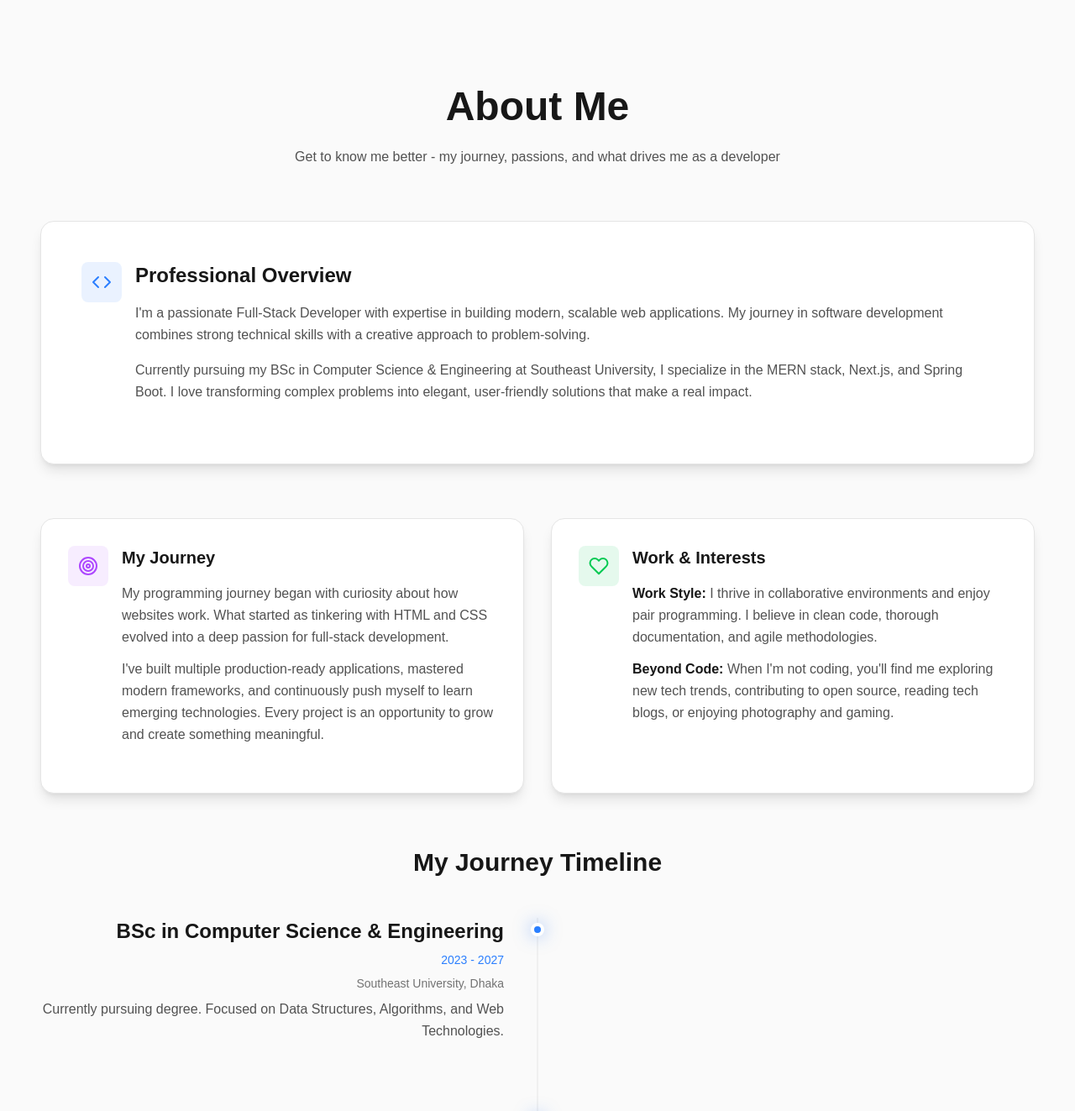
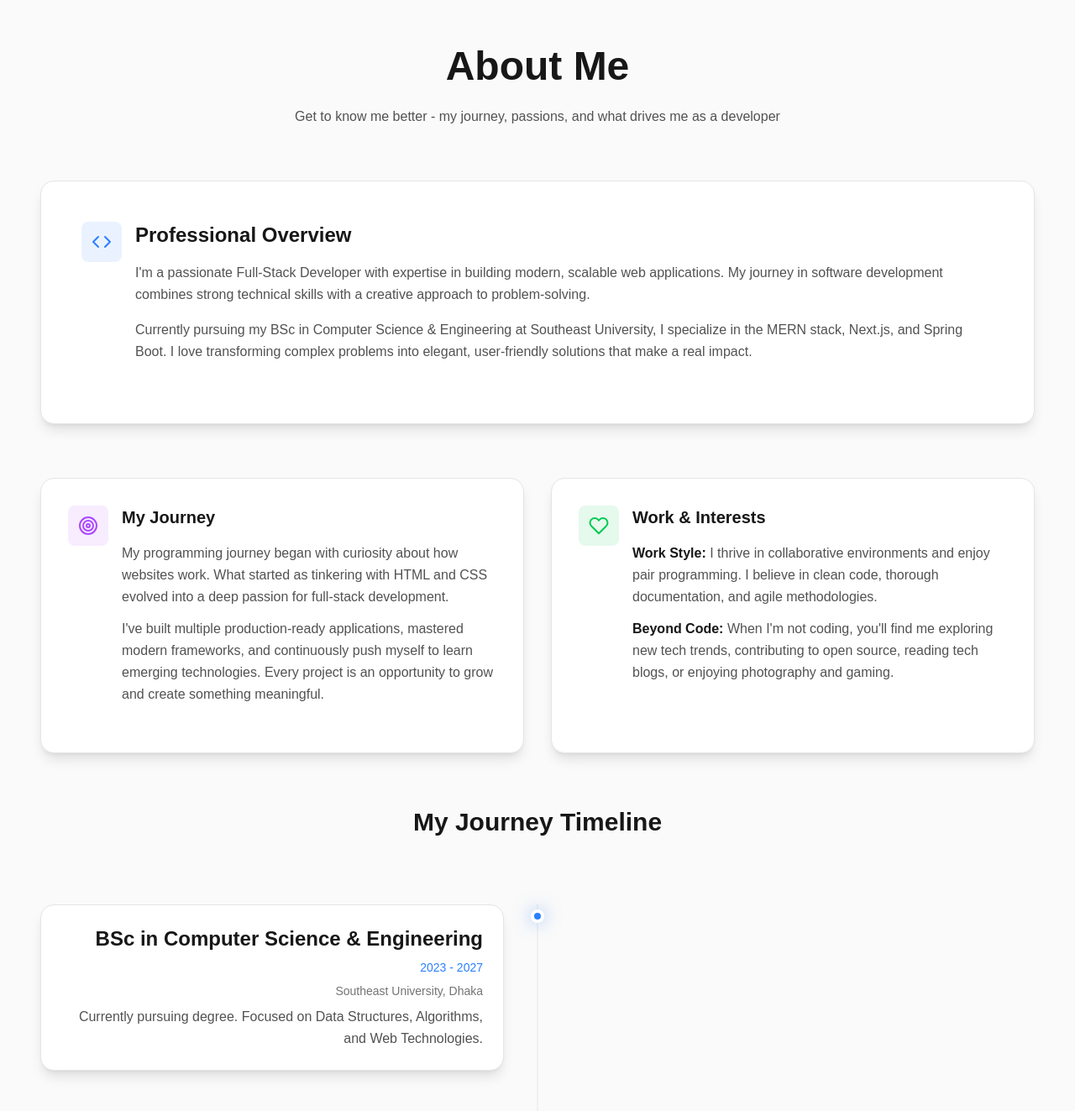
Before and after one commit to alhasandhali/alhasandhali-portfolio, a Next.js app: page / in a window 1280 px wide. Shown: the part 887-2210 px from the top of the page at 84% size. Built offline with nearby package versions, Linux system fonts and the light colour scheme.

Commit message:
Refine timeline, contact responsiveness, and optimize spacing

```diff
--- a/package.json
+++ b/package.json
@@ -10,11 +10,14 @@
   },
   "dependencies": {
     "@radix-ui/react-slot": "^1.2.4",
+    "@studio-freight/lenis": "^1.0.42",
+    "@studio-freight/react-lenis": "^0.0.47",
     "class-variance-authority": "^0.7.1",
     "clsx": "^2.1.1",
     "emailjs-com": "^3.2.0",
     "framer-motion": "^12.23.25",
     "gsap": "^3.13.0",
+    "lenis": "^1.3.15",
     "lucide-react": "^0.555.0",
     "mini-svg-data-uri": "^1.4.4",
     "next": "16.0.6",
--- a/src/app/layout.tsx
+++ b/src/app/layout.tsx
@@ -2,6 +2,8 @@ import type { Metadata } from "next";
 import { Inter, Space_Grotesk } from "next/font/google";
 import "./globals.css";
 import { ThemeProvider } from "@/components/ThemeProvider";
+import { SmoothScroll } from "@/components/SmoothScroll";
+import { BackgroundBeams } from "@/components/ui/background-beams";
 
 const inter = Inter({ subsets: ["latin"], variable: '--font-inter' });
 const space = Space_Grotesk({ subsets: ["latin"], variable: '--font-space' });
@@ -20,7 +22,12 @@ export default function RootLayout({
     <html lang="en" suppressHydrationWarning>
       <body className={`${inter.variable} ${space.variable} font-sans antialiased bg-light dark:bg-dark text-slate-900 dark:text-slate-100 transition-colors duration-300`}>
         <ThemeProvider attribute="class" defaultTheme="dark" enableSystem>
-          {children}
+          <SmoothScroll>
+            <BackgroundBeams className="-z-50 fixed" />
+            <div className="relative z-10">
+              {children}
+            </div>
+          </SmoothScroll>
         </ThemeProvider>
       </body>
     </html>
--- /dev/null
+++ b/src/components/SmoothScroll.tsx
@@ -0,0 +1,31 @@
+"use client";
+
+import { useEffect } from "react";
+import Lenis from "lenis";
+
+export function SmoothScroll({ children }: { children: React.ReactNode }) {
+    useEffect(() => {
+        const lenis = new Lenis({
+            duration: 1.5,
+            easing: (t) => Math.min(1, 1.001 - Math.pow(2, -10 * t)),
+            orientation: "vertical",
+            gestureOrientation: "vertical",
+            smoothWheel: true,
+            wheelMultiplier: 1,
+            touchMultiplier: 2,
+        });
+
+        function raf(time: number) {
+            lenis.raf(time);
+            requestAnimationFrame(raf);
+        }
+
+        requestAnimationFrame(raf);
+
+        return () => {
+            lenis.destroy();
+        };
+    }, []);
+
+    return <>{children}</>;
+}
--- a/src/components/sections/About.tsx
+++ b/src/components/sections/About.tsx
@@ -1,32 +1,24 @@
 "use client";
 
-import { motion } from "framer-motion";
 import { TIMELINE } from "@/lib/data";
 import { FiCode, FiHeart, FiTarget } from "react-icons/fi";
+import { ScrollReveal } from "@/components/ui/ScrollReveal";
+
+import { motion } from "framer-motion";
 
 export function About() {
     return (
-        <section id="about" className="py-32 px-4 relative bg-neutral-50 dark:bg-neutral-900/50">
+        <section id="about" className="py-20 px-4 relative bg-neutral-50 dark:bg-neutral-900/50">
             <div className="max-w-7xl mx-auto px-4 sm:px-6 lg:px-8 relative">
-                <motion.div
-                    initial={{ opacity: 0, y: 20 }}
-                    whileInView={{ opacity: 1, y: 0 }}
-                    viewport={{ once: true }}
-                    className="text-center mb-16"
-                >
+                <ScrollReveal width="100%" className="text-center mb-16">
                     <h2 className="text-4xl md:text-5xl font-bold mb-6 dark:text-white">About Me</h2>
                     <p className="text-neutral-600 dark:text-neutral-400 max-w-2xl mx-auto">
                         Get to know me better - my journey, passions, and what drives me as a developer
                     </p>
-                </motion.div>
+                </ScrollReveal>
 
                 {/* Professional Introduction */}
-                <motion.div
-                    initial={{ opacity: 0, y: 20 }}
-                    whileInView={{ opacity: 1, y: 0 }}
-                    viewport={{ once: true }}
-                    className="mb-16 bg-white dark:bg-neutral-900 rounded-2xl p-8 md:p-12 shadow-lg border border-neutral-200 dark:border-neutral-800"
-                >
+                <ScrollReveal width="100%" delay={0.2} className="mb-16 bg-white dark:bg-neutral-900 rounded-2xl p-8 md:p-12 shadow-lg border border-neutral-200 dark:border-neutral-800">
                     <div className="flex flex-col md:flex-row items-center md:items-start gap-4 mb-6 text-center md:text-left">
                         <div className="p-3 rounded-lg bg-blue-500/10 text-blue-500">
                             <FiCode className="text-2xl" />
@@ -44,16 +36,11 @@ export function About() {
                             </p>
                         </div>
                     </div>
-                </motion.div>
+                </ScrollReveal>
 
                 {/* Programming Journey & Work Preferences */}
                 <div className="grid md:grid-cols-2 gap-8 mb-16">
-                    <motion.div
-                        initial={{ opacity: 0, x: -20 }}
-                        whileInView={{ opacity: 1, x: 0 }}
-                        viewport={{ once: true }}
-                        className="bg-white dark:bg-neutral-900 rounded-2xl p-8 shadow-lg border border-neutral-200 dark:border-neutral-800"
-                    >
+                    <ScrollReveal delay={0.3} className="bg-white dark:bg-neutral-900 rounded-2xl p-8 shadow-lg border border-neutral-200 dark:border-neutral-800">
                         <div className="flex flex-col md:flex-row items-center md:items-start gap-4 mb-6 text-center md:text-left">
                             <div className="p-3 rounded-lg bg-purple-500/10 text-purple-500">
                                 <FiTarget className="text-2xl" />
@@ -71,14 +58,9 @@ export function About() {
                                 </p>
                             </div>
                         </div>
-                    </motion.div>
+                    </ScrollReveal>
 
-                    <motion.div
-                        initial={{ opacity: 0, x: 20 }}
-                        whileInView={{ opacity: 1, x: 0 }}
-                        viewport={{ once: true }}
-                        className="bg-white dark:bg-neutral-900 rounded-2xl p-8 shadow-lg border border-neutral-200 dark:border-neutral-800"
-                    >
+                    <ScrollReveal delay={0.4} className="bg-white dark:bg-neutral-900 rounded-2xl p-8 shadow-lg border border-neutral-200 dark:border-neutral-800">
                         <div className="flex flex-col md:flex-row items-center md:items-start gap-4 mb-6 text-center md:text-left">
                             <div className="p-3 rounded-lg bg-green-500/10 text-green-500">
                                 <FiHeart className="text-2xl" />
@@ -97,18 +79,13 @@ export function About() {
                                 </p>
                             </div>
                         </div>
-                    </motion.div>
+                    </ScrollReveal>
                 </div>
 
                 {/* Timeline Section */}
-                <motion.div
-                    initial={{ opacity: 0, y: 20 }}
-                    whileInView={{ opacity: 1, y: 0 }}
-                    viewport={{ once: true }}
-                    className="mb-8"
-                >
+                <ScrollReveal width="100%" className="mb-8">
                     <h3 className="text-3xl font-bold mb-12 text-center dark:text-white">My Journey Timeline</h3>
-                </motion.div>
+                </ScrollReveal>
 
                 <div className="relative">
                     <div className="absolute left-0 md:left-1/2 top-0 bottom-0 w-px bg-neutral-200 dark:bg-neutral-800 md:-translate-x-1/2" />
@@ -128,14 +105,15 @@ export function About() {
 
                                 <div className="absolute left-0 md:left-1/2 w-4 h-4 bg-blue-500 rounded-full border-4 border-white dark:border-black transform -translate-x-1/2 mt-1.5 z-10 shadow-[0_0_20px_rgba(59,130,246,0.5)]" />
 
-                                <div className={`flex-1 pl-8 md:pl-0 ${index % 2 === 0 ? "md:pr-12 md:text-right" : "md:pl-12"}`}>
-                                    <h3 className="text-2xl font-bold text-neutral-900 dark:text-white">{item.title}</h3>
-                                    <div className="flex items-center gap-2 text-blue-500 font-mono text-sm my-2 md:justify-end">
-                                        {index % 2 !== 0 && <span>{item.year}</span>}
-                                        {index % 2 === 0 && <span className="md:order-last">{item.year}</span>}
+                                <div className={`flex-1 pl-16 md:pl-0 ${index % 2 === 0 ? "md:pr-12 md:text-right" : "md:pl-12"}`}>
+                                    <div className="bg-white dark:bg-neutral-900 p-6 rounded-2xl shadow-lg border border-neutral-200 dark:border-neutral-800 hover:border-blue-500/50 dark:hover:border-blue-500/50 transition-colors relative">
+                                        <h3 className="text-2xl font-bold text-neutral-900 dark:text-white mb-2">{item.title}</h3>
+                                        <div className={`flex items-center gap-2 text-blue-500 font-mono text-sm mb-2 ${index % 2 === 0 ? "md:justify-end" : ""}`}>
+                                            <span>{item.year}</span>
+                                        </div>
+                                        <p className={`text-neutral-500 dark:text-neutral-400 text-sm font-medium mb-2 ${index % 2 === 0 ? "md:justify-end" : ""}`}>{item.place}</p>
+                                        <p className="text-neutral-600 dark:text-neutral-300 leading-relaxed">{item.desc}</p>
                                     </div>
-                                    <p className="text-neutral-500 dark:text-neutral-400 text-sm font-medium mb-2">{item.place}</p>
-                                    <p className="text-neutral-600 dark:text-neutral-300 leading-relaxed">{item.desc}</p>
                                 </div>
                             </motion.div>
                         ))}
--- a/src/components/sections/Hero.tsx
+++ b/src/components/sections/Hero.tsx
@@ -75,7 +75,7 @@ export function Hero() {
             {/* Hero Content - Side by Side Layout */}
             <div className="max-w-7xl mx-auto p-4 sm:p-6 lg:p-8 relative z-10 w-full">
                 <div className="flex justify-center mb-6">
-                    <div className="inline-block px-4 py-2 text-sm font-semibold tracking-wider text-blue-400 uppercase bg-blue-500/10 rounded-full border border-blue-500/20 backdrop-blur-md">
+                    <div className="inline-block px-4 py-2 text-center text-sm font-semibold tracking-wider text-blue-400 uppercase bg-blue-500/10 rounded-full border border-blue-500/20 backdrop-blur-md">
                         👋 Welcome to my development space
                     </div>
                 </div>
--- a/src/components/sections/Services.tsx
+++ b/src/components/sections/Services.tsx
@@ -29,7 +29,7 @@ const services = [
 
 export function Services() {
   return (
-    <section id="service" className="py-20 px-4 bg-white dark:bg-black">
+    <section id="service" className="py-16 px-4 bg-white dark:bg-black">
       <div className="max-w-7xl mx-auto px-4 sm:px-6 lg:px-8">
         <div className="text-center mb-16">
           <motion.h2
--- /dev/null
+++ b/src/components/ui/ScrollReveal.tsx
@@ -0,0 +1,29 @@
+"use client";
+
+import { motion } from "framer-motion";
+
+interface ScrollRevealProps {
+    children: React.ReactNode;
+    className?: string;
+    delay?: number;
+    width?: "fit-content" | "100%";
+}
+
+export const ScrollReveal = ({ children, className = "", delay = 0, width = "fit-content" }: ScrollRevealProps) => {
+    return (
+        <div style={{ width, overflow: "hidden" }} className={className}>
+            <motion.div
+                variants={{
+                    hidden: { opacity: 0, y: 75 },
+                    visible: { opacity: 1, y: 0 },
+                }}
+                initial="hidden"
+                whileInView="visible"
+                viewport={{ once: true }}
+                transition={{ duration: 0.5, delay: delay }}
+            >
+                {children}
+            </motion.div>
+        </div>
+    );
+};
--- a/src/lib/data.ts
+++ b/src/lib/data.ts
@@ -3,7 +3,7 @@ import {
     SiJavascript, SiTypescript, SiFirebase, SiPostgresql, SiPython,
     SiSpringboot, SiBootstrap, SiExpress, SiGit, SiMysql, SiGithub, SiCplusplus
 } from "react-icons/si";
-import { FaJava } from "react-icons/fa";
+import { FaJava, FaGraduationCap, FaBriefcase } from "react-icons/fa";
 import React from "react";
 
 export const SKILLS_CATEGORIES = [
@@ -118,12 +118,16 @@ export const TIMELINE = [
         year: "2023 - 2027",
         title: "BSc in Computer Science & Engineering",
         place: "Southeast University, Dhaka",
-        desc: "Currently pursuing degree. Focused on Data Structures, Algorithms, and Web Technologies."
+        desc: "Currently pursuing degree. Focused on Data Structures, Algorithms, and Web Technologies.",
+        icon: React.createElement(FaGraduationCap),
+        type: "education"
     },
     {
         year: "Nov 2025",
         title: "Full Stack Development (Projects)",
         place: "Personal Projects",
-        desc: "Built scalable applications like TechTrove and PlateShare using the MERN stack and Next.js."
+        desc: "Built scalable applications like TechTrove and PlateShare using the MERN stack and Next.js.",
+        icon: React.createElement(FaBriefcase),
+        type: "work"
     }
 ];
```
Also changed, not shown: src/components/sections/Contact.tsx (+35 -34 lines), src/components/sections/Projects.tsx (+9 -9 lines), src/components/sections/Skills.tsx (+8 -10 lines), 1 other file (tests, documents, lock files or other folders).
